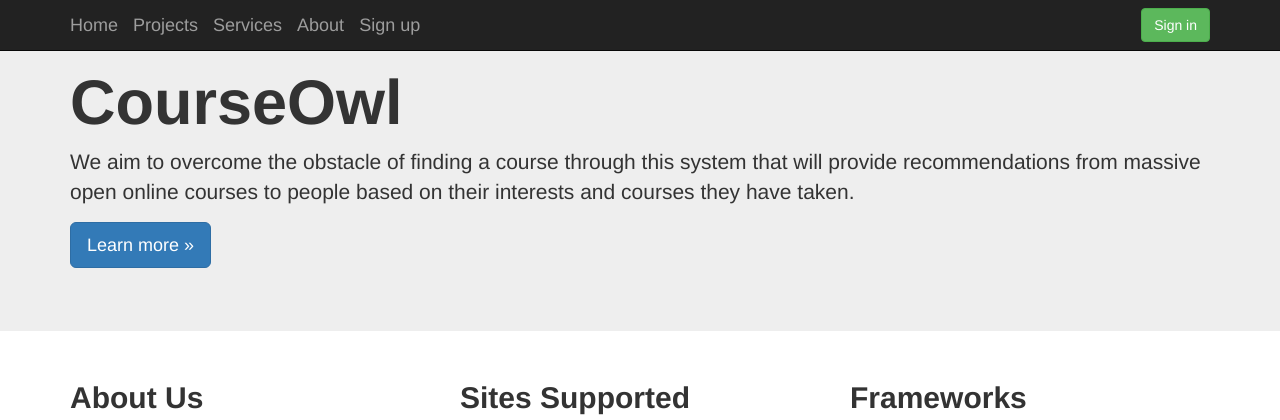
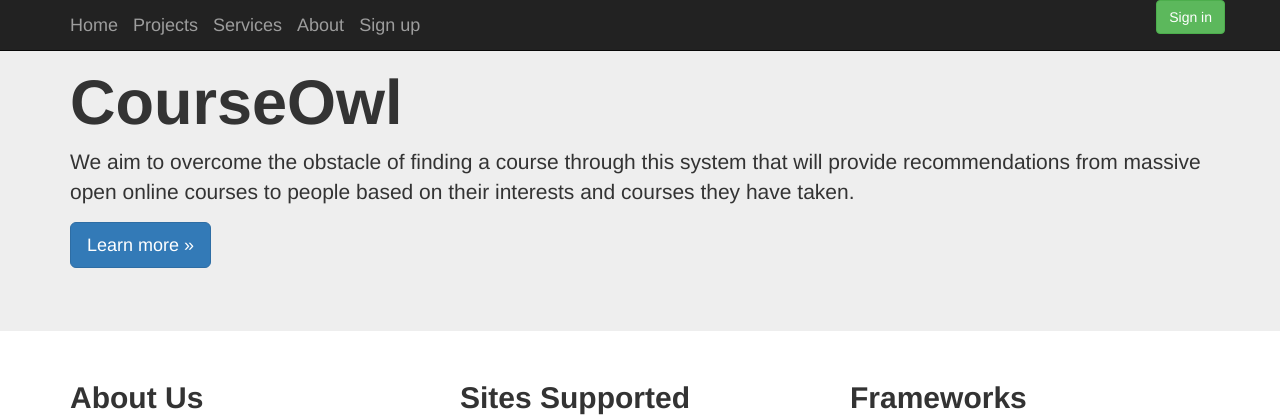
Before and after one commit to iamnomsyy/courseowl, a Django app: page / in a window 1280 px wide. Shown: the top 420 px of the page. Run offline with Django 3.2, Linux system fonts and the light colour scheme; some libraries are stand-ins or nearby versions.

Commit message:
little html 404 and button fixes

```diff
--- a/courseowl_django/website/templates/website/index.html
+++ b/courseowl_django/website/templates/website/index.html
@@ -13,9 +13,7 @@
 
     <title>CourseOwl</title>
     {% bootstrap_css %}
-      {% bootstrap_javascript %}
-
-    <link href="css/bootstrap.css" rel="stylesheet">
+    {% bootstrap_javascript %}
 
     <!-- Not sure I make changes by friday -->
     <link href="jumbotron.css" rel="stylesheet">
@@ -41,9 +39,9 @@
              <a class="navbar-brand" href="#">Sign up</a>
         </div>
         <div class="navbar-collapse collapse">
-          <form class="navbar-form navbar-right" role="form">
-            <button type="submit" class="btn btn-success">Sign in</button>
-          </form>
+          <div class="navbar-right">
+            <a href="/accounts/login/" class="btn btn-success">Sign in</a>
+          </div>
         </div>
       </div>
     </div>
@@ -93,6 +91,5 @@
       </footer>
     </div>
     <script src="https://code.jquery.com/jquery-1.10.2.min.js"></script>
-    <script src="../../dist/js/bootstrap.min.js"></script>
   </body>
 </html>
```
